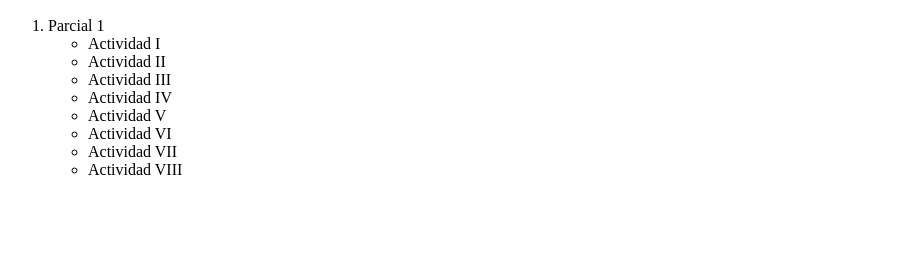
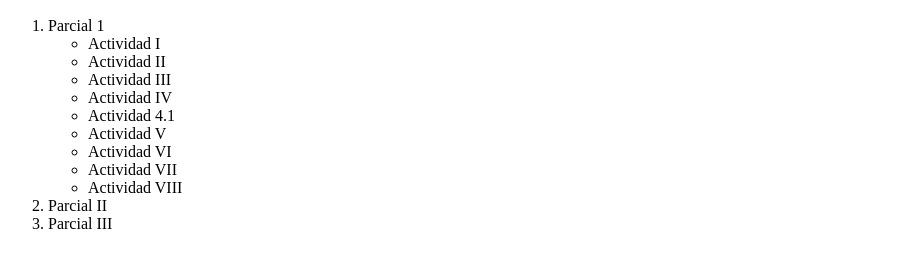
Before and after one commit to Ferchos777/Ferchos777.github.io, a plain HTML site: page index.html in a window 1280 px wide. Shown: the part 110-378 px from the top of the page, without its empty margins (0-904 px from the left). Drawn offline with Linux system fonts and the light colour scheme.

Commit message:
Update index.html

```diff
--- a/index.html
+++ b/index.html
@@ -19,12 +19,19 @@
                     <li>Actividad II</li>
                     <li>Actividad III</li>
                     <li>Actividad IV</li>
+                    <li>Actividad 4.1</li>
                     <li>Actividad V</li>
                     <li>Actividad VI</li>
                     <li>Actividad VII</li>
                     <li>Actividad VIII</li>
                 </ul>
             </li>
+            <li>
+                Parcial II
+            </li>
+            <li>Parcial III
+
+            </li>
         </ol>
     </body>
 </html>
```
